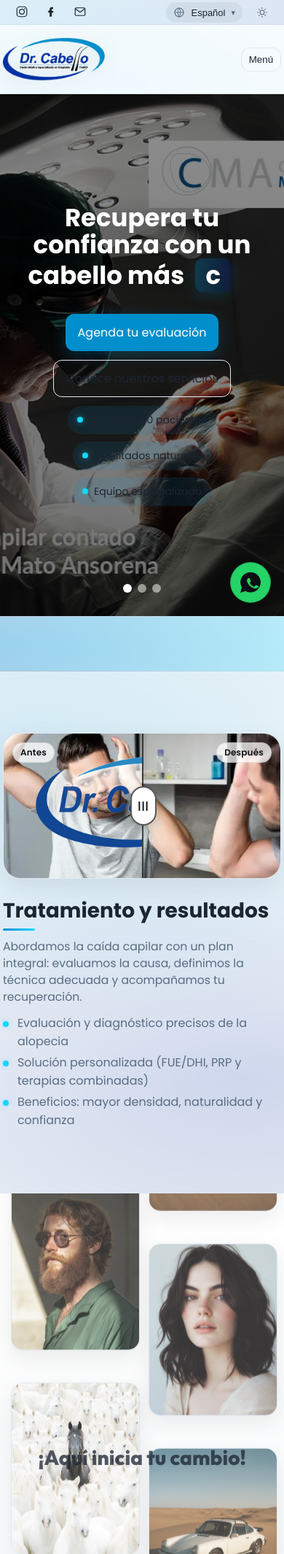
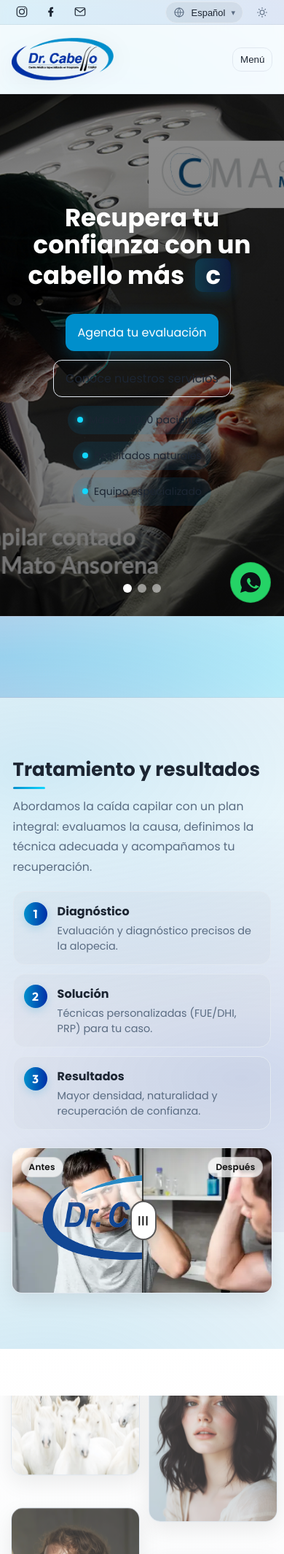
Before and after one commit to Tiburonchin/Dr_cabello, a PHP site: page / in a window 390 px wide. Shown: the top 2129 px of the page at 73% size. Run offline with PHP 8.4, Linux system fonts and the light colour scheme.

Commit message:
arreglando para que sea responsive

```diff
--- a/assets/css/styles.css
+++ b/assets/css/styles.css
@@ -654,9 +654,31 @@ html[data-theme="light"] .pg__center h3 { color: var(--text-primary); text-shado
     .pg { gap: clamp(12px, 3vw, 20px);}
     .pg__col { width: min(44vw, 260px); right: 10%;}
 }
+/* Tablet refinements */
+@media (max-width: 900px) {
+    .container { width: min(94%, 1000px); }
+    .section { padding: clamp(64px, 12vw, 100px) 0; }
+    .section__title { font-size: clamp(28px, 4.6vw, 38px); }
+    .ribbon__inner { padding: 20px 16px; }
+    .ribbon__chars { font-size: clamp(28px, 7.2vw, 56px); }
+    .cards { grid-template-columns: 1fr 1fr; }
+    .compare { gap: 20px; }
+    .ba { height: clamp(220px, 36vw, 340px); }
+}
 @media (max-width: 640px) {
     .pg__col { width: 46vw; right: 10%; }
     .pg-wrap { height: 170vh; }
+}
+
+/* 768px breakpoint polish */
+@media (max-width: 768px) {
+    .container { width: min(94%, 760px); }
+    .section { padding: clamp(68px, 14vw, 108px) 0; }
+    .section__title { font-size: clamp(26px, 5.2vw, 36px); }
+    .ribbon__chars { font-size: clamp(26px, 8.6vw, 50px); }
+    .compare__text .muted { font-size: 1rem; line-height: 1.75; }
+    .step-card { padding: 16px; }
+    .ba { height: clamp(220px, 44vw, 340px); }
 }
 
 /* Extra-small phones: focus on two columns for clarity */
@@ -707,6 +729,7 @@ html[data-theme="light"] .ribbon__text { color: var(--text-primary); }
     display: flex;
     align-items: center;
     justify-content: center;
+    flex-wrap: wrap;
     gap: 0.16em;
     color: #eaf2fb;
     font-weight: 700;
@@ -716,6 +739,7 @@ html[data-theme="light"] .ribbon__text { color: var(--text-primary); }
     transform-style: preserve-3d;
     text-transform: uppercase;
     font-family: var(--font-secondary);
+    line-height: 1; /* tighter line wrapping for multi-row */
 }
 html[data-theme="light"] .ribbon__chars { color: var(--text-primary); }
 .ribbon__char { display: inline-block; will-change: transform; transform-origin: center; opacity: 0; }
@@ -956,6 +980,7 @@ html[data-theme="light"] .ba__tag { background: rgba(255,255,255,0.75); color: #
         background: #0f0f10; /* dark knob */
         border: 2px solid currentColor; /* grayscale border */
         box-shadow: 0 8px 20px rgba(0,0,0,0.25);
+        transition: transform .2s ease, box-shadow .2s ease, border-color .2s ease;
 }
 .ba__divider::after {
         content: "|||";
@@ -974,12 +999,82 @@ html[data-theme="light"] .ba__divider { color: rgba(0,0,0,0.65); }
 html[data-theme="light"] .ba__divider::before { background: #ffffff; }
 html[data-theme="light"] .ba__divider::after { color: #111111; }
 
+/* Staggered animation for compare text */
+.reveal .compare__text > * {
+    transition: opacity .5s ease, transform .5s ease;
+    opacity: 0;
+    transform: translateY(10px);
+}
+.reveal.is-visible .compare__text > * {
+    opacity: 1;
+    transform: translateY(0);
+}
+.reveal.is-visible .compare__text > *:nth-child(1) { transition-delay: 0.1s; } /* Title */
+.reveal.is-visible .compare__text > *:nth-child(2) { transition-delay: 0.2s; } /* Paragraph */
+.reveal.is-visible .compare__text > *:nth-child(3) { transition-delay: 0.3s; } /* Steps container */
+
+/* "SmartArt" style for steps */
+.compare__steps {
+    display: grid;
+    gap: 12px;
+    margin-top: 20px;
+}
+.step-card {
+    display: flex;
+    align-items: flex-start;
+    gap: 14px;
+    background: var(--surface-hover-lighter);
+    border: 1px solid var(--border-color);
+    border-radius: var(--radius-lg);
+    padding: 14px;
+}
+.step-card__number {
+    flex-shrink: 0;
+    display: grid;
+    place-items: center;
+    width: 32px;
+    height: 32px;
+    border-radius: 50%;
+    background: linear-gradient(90deg, var(--brand-primary), var(--brand-primary-dark));
+    color: var(--text-light);
+    font-weight: 700;
+    font-family: var(--font-secondary);
+    box-shadow: 0 4px 12px rgba(0,143,204,0.2);
+}
+.step-card__body {
+    flex-grow: 1;
+}
+.step-card__title {
+    margin: 0 0 4px;
+    font-size: 1rem;
+    color: var(--text-primary);
+}
+.step-card__text {
+    margin: 0;
+    font-size: 0.9rem;
+    color: var(--text-secondary);
+}
+
+/* Enhanced divider on drag */
+.ba__divider.is-dragging::before {
+    transform: translateY(-50%) scale(1.1);
+    box-shadow: 0 0 12px rgba(18,215,255,0.55), 0 8px 25px rgba(0,0,0,0.3);
+    border-color: var(--brand-accent);
+}
+
 /* Responsive: apilar y conservar proporciones en móvil */
 @media (max-width: 960px) {
     .compare { grid-template-columns: 1fr; }
-    .compare__media { order: -1; }
+    .compare__text { order: 1; }
+    .compare__media { order: 2; }
     .compare__text .section__title { margin-top: 8px; }
     .ba { height: clamp(200px, 42vw, 320px); max-width: 100%; }
+}
+
+/* Ribbon mobile adjustments */
+@media (max-width: 680px) {
+    .ribbon__inner { padding: 14px 12px; }
+    .ribbon__chars { gap: 0.12em; font-size: clamp(24px, 9.5vw, 42px); }
 }
 
 /*
@@ -1040,4 +1135,23 @@ html.loaded .hero__cta { animation: fadeUp .5s ease both .25s; }
     .top__info { display: none; }
     .top__bar { grid-template-columns: 1fr auto; }
     .nav__list .btn--contact { font-size: 14px; width: 100%; text-align: center; padding: 8px 12px; }
+
+    /* Mobile breathing room and elegant spacing */
+    .container { width: min(92%, 620px); }
+    .section { padding: clamp(64px, 14vw, 96px) 0; }
+    .section__title { font-size: clamp(26px, 6vw, 34px); margin-bottom: 14px; }
+    .muted { line-height: 1.7; }
+    .grid { gap: 22px; }
+    .card { padding: 18px; }
+    .testimonials { gap: 16px; }
+    .member { padding: 14px; gap: 14px; }
+    .form { padding: 16px; }
+    .form__row { gap: 12px; }
+    .compare { gap: 16px; }
+    .compare__text { padding: 0 2px; }
+    .compare__text .muted { margin-bottom: 14px; }
+    .ba { margin-top: 8px; border-radius: 14px; }
+    /* Ribbon comfortable sizing */
+    .ribbon__inner { padding: 18px 14px; }
+    .ribbon__chars { font-size: clamp(24px, 9vw, 44px); }
 }
--- a/assets/js/compare.js
+++ b/assets/js/compare.js
@@ -21,9 +21,9 @@
         return (x / r.width) * 100;
     };
 
-    const onDown = (e) => { active = true; setPos(posFromEvent(e)); e.preventDefault(); };
+    const onDown = (e) => { active = true; divider.classList.add('is-dragging'); setPos(posFromEvent(e)); e.preventDefault(); };
     const onMove = (e) => { if (!active) return; setPos(posFromEvent(e)); e.preventDefault(); };
-    const onUp = () => { active = false; };
+    const onUp = () => { active = false; divider.classList.remove('is-dragging'); };
 
     divider.addEventListener('mousedown', onDown);
     window.addEventListener('mousemove', onMove, { passive: false });
--- a/index.php
+++ b/index.php
@@ -72,11 +72,29 @@
                 <div class="compare__text">
                     <h2 class="section__title"><?php echo htmlspecialchars($tr['comparador_h2'] ?? 'Tratamiento y resultados'); ?></h2>
                     <p class="muted"><?php echo htmlspecialchars($tr['comparador_p'] ?? 'Abordamos la caída capilar con un plan integral: evaluamos la causa, definimos la técnica adecuada y acompañamos tu recuperación.'); ?></p>
-                    <ul class="list">
-                        <li><?php echo htmlspecialchars($tr['comparador_li1'] ?? 'Evaluación y diagnóstico precisos de la alopecia'); ?></li>
-                        <li><?php echo htmlspecialchars($tr['comparador_li2'] ?? 'Solución personalizada (FUE/DHI, PRP y terapias combinadas)'); ?></li>
-                        <li><?php echo htmlspecialchars($tr['comparador_li3'] ?? 'Beneficios: mayor densidad, naturalidad y confianza'); ?></li>
-                    </ul>
+                    <div class="compare__steps">
+                        <div class="step-card">
+                            <div class="step-card__number">1</div>
+                            <div class="step-card__body">
+                                <h4 class="step-card__title"><?php echo htmlspecialchars($tr['comparador_step1_h'] ?? 'Diagnóstico'); ?></h4>
+                                <p class="step-card__text"><?php echo htmlspecialchars($tr['comparador_step1_p'] ?? 'Evaluación y diagnóstico precisos de la alopecia.'); ?></p>
+                            </div>
+                        </div>
+                        <div class="step-card">
+                            <div class="step-card__number">2</div>
+                            <div class="step-card__body">
+                                <h4 class="step-card__title"><?php echo htmlspecialchars($tr['comparador_step2_h'] ?? 'Solución'); ?></h4>
+                                <p class="step-card__text"><?php echo htmlspecialchars($tr['comparador_step2_p'] ?? 'Técnicas personalizadas (FUE/DHI, PRP) para tu caso.'); ?></p>
+                            </div>
+                        </div>
+                        <div class="step-card">
+                            <div class="step-card__number">3</div>
+                            <div class="step-card__body">
+                                <h4 class="step-card__title"><?php echo htmlspecialchars($tr['comparador_step3_h'] ?? 'Resultados'); ?></h4>
+                                <p class="step-card__text"><?php echo htmlspecialchars($tr['comparador_step3_p'] ?? 'Mayor densidad, naturalidad y recuperación de confianza.'); ?></p>
+                            </div>
+                        </div>
+                    </div>
                 </div>
                 <div class="compare__media">
                     <div class="ba" data-compare aria-label="Comparador de resultados">
```
